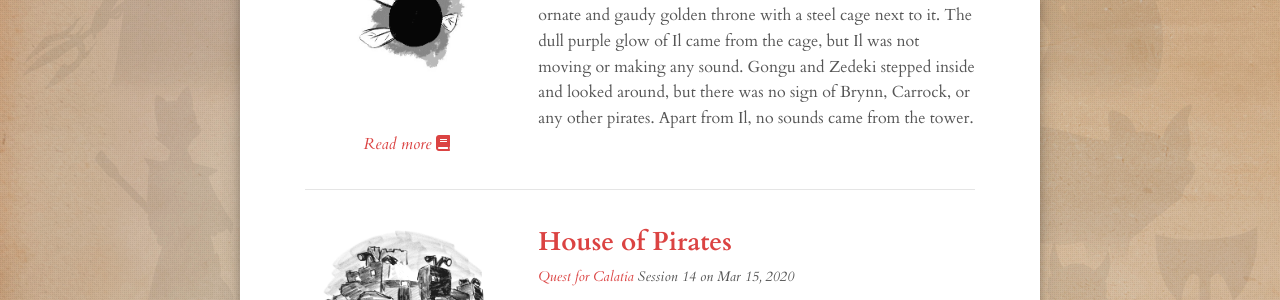
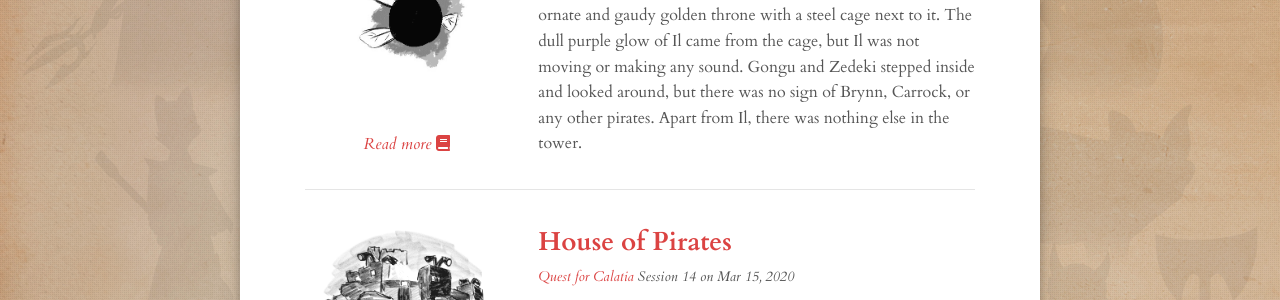
Before and after one commit to clblamires/ninesjournal, a Jekyll site: the page built from index.html, in a window 1280 px wide. Shown: the part 352-652 px from the top of the page. Built offline with Jekyll 4.4.1, drawn with Linux system fonts in a browser that asks for light colours; nearby versions of some CDN libraries; the list of posts is cut into pages by our own code; some of the changed text lies outside the part shown.

Commit message:
Update Episodes “2020-03-22-fallen-fairy”

```diff
--- a/_posts/2020-03-22-fallen-fairy.md
+++ b/_posts/2020-03-22-fallen-fairy.md
@@ -2,16 +2,16 @@
 layout: post
 title: The Fallen Fairy
 date: 2020-03-22T23:00:00.545Z
-recorded: 'Mar 22, 2020'
+recorded: Mar 22, 2020
 episode: 15
 adventure: calatia
-summary: >-
-  The pirates give chase as the sentinels free Il and try to escape. They learn more about Il as they travel to the Knight's Academy, eager to put distance between them and the House of Pirates
+summary: The pirates give chase as the sentinels free Il and try to escape. They
+  learn more about Il as they travel to the Knight's Academy, eager to put
+  distance between them and the House of Pirates
+image: fairy
 levelup: true
-image: fairy
 ---
-
-The sentinels crossed the bridge to Brynn’s Tower, seeing an ornate and gaudy golden throne with a steel cage next to it. The dull purple glow of Il came from the cage, but Il was not moving or making any sound. Gongu and Zedeki stepped inside and looked around, but there was no sign of Brynn, Carrock, or any other pirates. Apart from Il, no sounds came from the tower.
+The sentinels crossed the bridge to Brynn’s Tower, seeing an ornate and gaudy golden throne with a steel cage next to it. The dull purple glow of Il came from the cage, but Il was not moving or making any sound. Gongu and Zedeki stepped inside and looked around, but there was no sign of Brynn, Carrock, or any other pirates. Apart from Il, there was nothing else in the tower.
 
 Ophinia, still bleeding, helped Namika set up the entire supply of bombs they purchased in Kanalet on the bridge. They stepped back and Nami helped Ophinia into the tower. Zedeki came out and flew down to the water below the tower. He whispered to the sea life and a group of fish gathered.
 
@@ -35,7 +35,7 @@ Zedeki took a bottle of oil and splashed it onto two of the chasing canoes, avoi
 
 After a while, the sentinels reached the shore. Gongu helped Ophinia out and Whisper began to look around. Zedeki returned to his allies. They decided they had to get away from the House of Pirates. With a quick spell from Gongu, they all began to sneak through the shores of the Gulf of Calatia.
 
----
+- - -
 
 An hour passed and Ophinia and Il could not keep going. They found a place to rest for the night in a hollowed fallen tree. Il cast a spell and made himself a bed of leaves. Ophinia, Nami, and Zedeki went to sleep first while Gongu and Whisper were on watch. Ophinia suggested that they not light a fire, so they huddled close together to rest.
 
@@ -55,7 +55,7 @@ An hour passed and Ophinia and Il could not keep going. They found a place to re
 
 With that, Il fell asleep in the foliage. Gongu was extremely tired and left most of the watch to Whisper until he woke Nami to take over. Nami watched the camp while they slept until the sun began to rise over the horizon.
 
----
+- - -
 
 In the morning while they prepared some food and made plans to hike north to the Knight’s Academy, Ophinia asked to speak with Zedeki privately.
 
@@ -69,7 +69,7 @@ Zedeki shook his head. “My reaction to Gongu’s joke was wrong and I shouldn
 
 They paused, awkwardly, for a moment before they both began to laugh. “It was a dumb joke, wasn’t it?”
 
----
+- - -
 
 The party decided to travel north to the Knight’s Academy. It would provide more safety from any pursuing pirates than returning to Kanalet. The journey took a few more days until they arrived at the tall stone walls of the castle of the Knight’s Academy. The sentinels found it almost unoccupied, though. Only a small handful of soldiers manned the walls. The wood and iron gate had crude words carved into it: “Keep your castle. I will keep mine. I will not be so benevolent next time. Cross me again, and Chorus will burn.” It was signed by Brynn.
 
```
